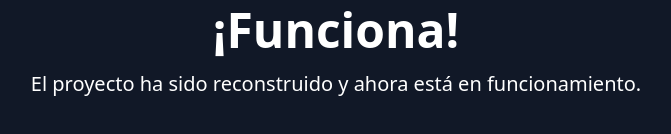
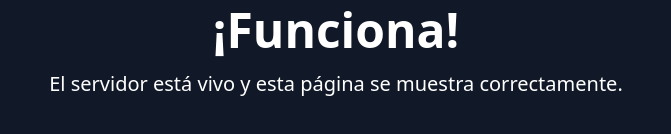
Before and after one commit to Nexhora/AdversAI-Seguro, a Next.js app: page / in a window 1280 px wide. Shown: the part 348-482 px from the top of the page, without its empty margins (304-975 px from the left). Built offline with nearby package versions, Linux system fonts and the light colour scheme.

Commit message:
adelante

```diff
--- a/src/app/page.tsx
+++ b/src/app/page.tsx
@@ -2,7 +2,7 @@ export default function HomePage() {
   return (
     <main className="flex min-h-screen flex-col items-center justify-center bg-gray-900 text-white p-10">
       <h1 className="text-5xl font-bold">¡Funciona!</h1>
-      <p className="text-xl mt-4">El proyecto ha sido reconstruido y ahora está en funcionamiento.</p>
+      <p className="text-xl mt-4">El servidor está vivo y esta página se muestra correctamente.</p>
     </main>
   );
 }
```
